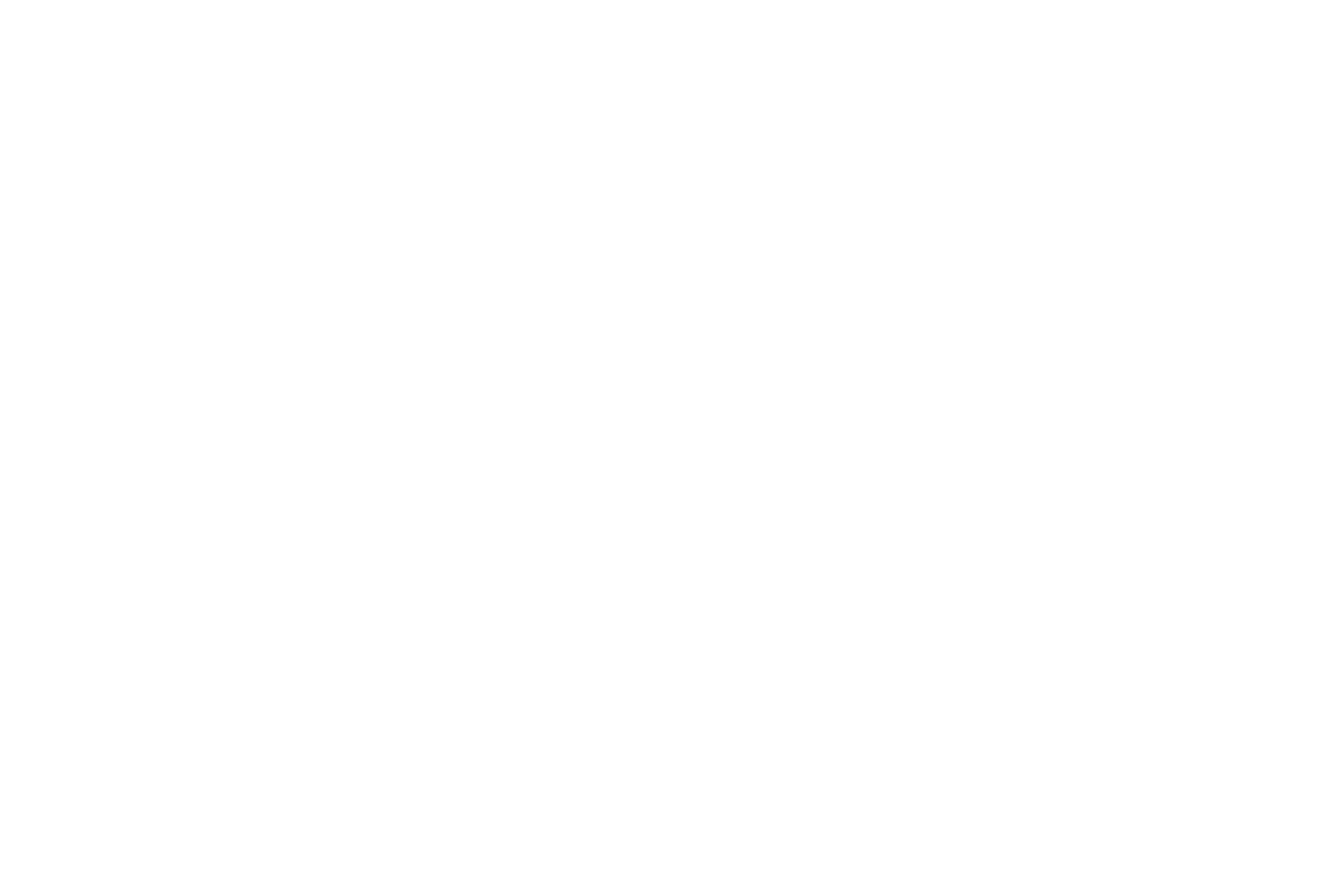
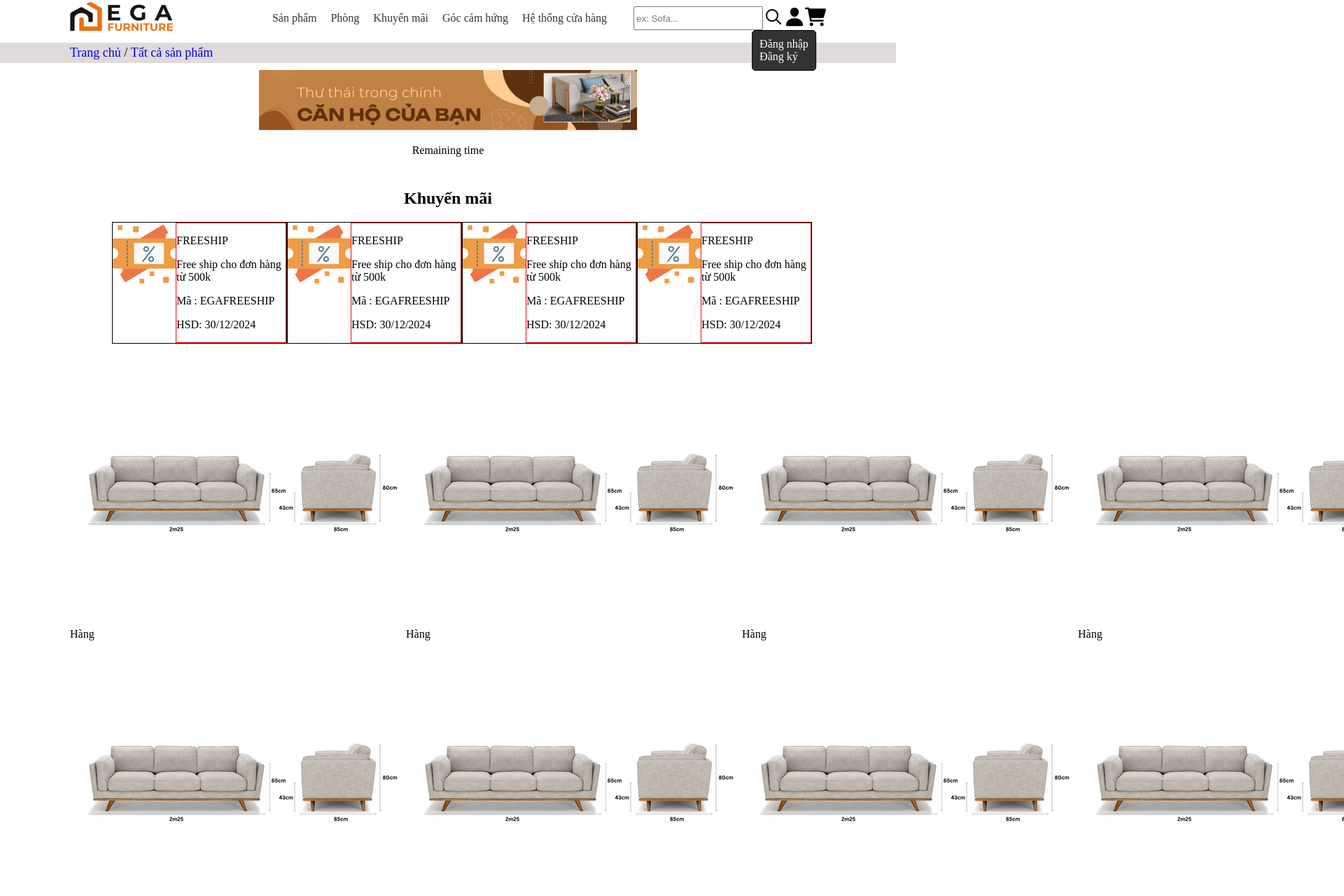
Before and after one commit to Bockbarbie26/React-Project, a React (Vite) app: page /sales in a window 1280 px wide. Before the commit this address had no page. Shown: the part 9-1289 px from the top of the page at 70% size, 1920 px wide, since content can reach past the window. Before the commit the page ends 800 px from the top, so only its background shows below. Built offline with nearby package versions, Linux system fonts and the light colour scheme.

Commit message:
Router config

```diff
--- a/src/App.jsx
+++ b/src/App.jsx
@@ -1,13 +1,14 @@
 import React from "react";
 import { BrowserRouter as  Router, Routes, Route } from "react-router-dom";
 import MainPage from './Pages/MainPage';
-import Collection from "./components/products/Collections";
 import Register from "./Pages/Register";
 import Login from "./Pages/Login";
 import MainLayout from "./layout/MainLayout";
 import PageLayout from "./layout/PageLayout";
 import ShopSystem from "./Pages/ShopSystem";
 import NotFound from "./Pages/NotFound";
+import Collection from "./Pages/Collections";
+import Sales from "./components/sales/Sales";
 
 const App = () => {
   return (
@@ -16,13 +17,19 @@ const App = () => {
       <Routes>
         <Route path="/" element={<MainLayout />}>
           <Route index element={<MainPage />}/>
+          <Route path="/rooms" element={<MainPage/>}/>
           <Route element={<NotFound/>}/>
         </Route>
         <Route path="/" element={<PageLayout/>}>
-          <Route path="/collections" element={<Collection />}/>
-          <Route path="/account/login" element={<Login />}/>
-          <Route path="/account/register" element={<Register />}/>
-          <Route path="/shopSystem" element={<ShopSystem/>}/>
+          <Route path="/collections" element={<Collection />}>
+            <Route path="/collections/phong-khach" element={<Collection/>}/>
+            <Route path="/collections/phong-ngu" element={<Collection/>}/>
+            <Route path="/collections/phong-bep" element={<Collection/>}/>
+          </Route>
+          <Route path="account/login" element={<Login />}/>
+          <Route path="account/register" element={<Register />}/>
+          <Route path="shopSystem" element={<ShopSystem/>}/>
+          <Route path="sales" element={<Sales/>}/>
         </Route>
       </Routes>
     </Router>
--- a/src/Pages/Login.jsx
+++ b/src/Pages/Login.jsx
@@ -1,4 +1,4 @@
-import BreadCrumb from "../components/ComponentLayout/Breadcrumb";
+import BreadCrumb from "../components/componentLayout/Breadcrumb";
 import {Link} from "react-router-dom";
 
 const Login = () => {
--- a/src/assets/css/Page.css
+++ b/src/assets/css/Page.css
@@ -469,3 +469,25 @@ footer{
         color: red;
     }
 }
+
+/* Sales */
+
+.sales-img{
+    text-align: center;
+    img{
+        width: 50%;
+    }
+}
+
+.sales-container{
+    max-width: 100vw;
+    display: grid;
+    grid-template-columns: repeat(5 , 2fr);
+
+    .sales-container-item{
+        img{
+            width: auto;
+            height: auto;
+        }
+    }
+}
--- /dev/null
+++ b/src/components/sales/Sales.jsx
@@ -0,0 +1,63 @@
+import banner from '../../assets/images/banner.webp';
+import Promotions from '../homepage/Promotion';
+import saleProduct from '../../assets/images/flashsale_product1.webp';
+import { Link } from 'react-router-dom';
+
+
+const Sales = () => {
+    return (
+        <div className="container">
+            <div className="sales-img">
+                <Link to="/"><img src={banner} alt="banner" /></Link>
+                <div className="sales-remaining-time">
+                    <p>Remaining time</p>
+                </div>
+            </div>
+            <Promotions/>
+            <div className="sales-container">
+                <div className="sales-container-item">
+                    <a href="#"><img src={saleProduct} alt="sale product" /></a>
+                    <p>Hàng</p>
+                </div>
+                <div className="sales-container-item">
+                    <a href="#"><img src={saleProduct} alt="sale product" /></a>
+                    <p>Hàng</p>
+                </div>
+                <div className="sales-container-item">
+                    <a href="#"><img src={saleProduct} alt="sale product" /></a>
+                    <p>Hàng</p>
+                </div>
+                <div className="sales-container-item">
+                    <a href="#"><img src={saleProduct} alt="sale product" /></a>
+                    <p>Hàng</p>
+                </div>
+                <div className="sales-container-item">
+                    <a href="#"><img src={saleProduct} alt="sale product" /></a>
+                    <p>Hàng</p>
+                </div>
+                <div className="sales-container-item">
+                    <a href="#"><img src={saleProduct} alt="sale product" /></a>
+                    <p>Hàng</p>
+                </div>
+                <div className="sales-container-item">
+                    <a href="#"><img src={saleProduct} alt="sale product" /></a>
+                    <p>Hàng</p>
+                </div>
+                <div className="sales-container-item">
+                    <a href="#"><img src={saleProduct} alt="sale product" /></a>
+                    <p>Hàng</p>
+                </div>
+                <div className="sales-container-item">
+                    <a href="#"><img src={saleProduct} alt="sale product" /></a>
+                    <p>Hàng</p>
+                </div>
+                <div className="sales-container-item">
+                    <a href="#"><img src={saleProduct} alt="sale product" /></a>
+                    <p>Hàng</p>
+                </div>
+            </div>
+        </div>
+    );
+}
+
+export default Sales;
--- a/src/layout/MainLayout.jsx
+++ b/src/layout/MainLayout.jsx
@@ -1,6 +1,6 @@
 import { Outlet } from "react-router-dom";
-import Header from "../components/ComponentLayout/Header";
-import Footer from "../components/ComponentLayout/Footer";
+import Header from "../components/componentLayout/Header";
+import Footer from "../components/componentLayout/Footer";
 
 const MainLayout = () => {
     return (
--- a/src/layout/PageLayout.jsx
+++ b/src/layout/PageLayout.jsx
@@ -1,7 +1,7 @@
 import { Outlet } from "react-router-dom";
-import Header from "../components/ComponentLayout/Header";
-import Footer from "../components/ComponentLayout/Footer";
-import BreadCrumb from "../components/ComponentLayout/Breadcrumb";
+import Header from "../components/componentLayout/Header";
+import Footer from "../components/componentLayout/Footer";
+import BreadCrumb from "../components/componentLayout/Breadcrumb";
 
 const PageLayout = () => {
     return (
```
Also changed, not shown: src/Pages/Collections.jsx (renamed from src/components/products/Collections.jsx, +4 -4 lines), src/assets/images/banner.webp (renamed from src/assets/images/collection_banner.webp), src/assets/images/flashsale_product1.webp (added), src/components/Auth/EmailValidate.jsx (added).
